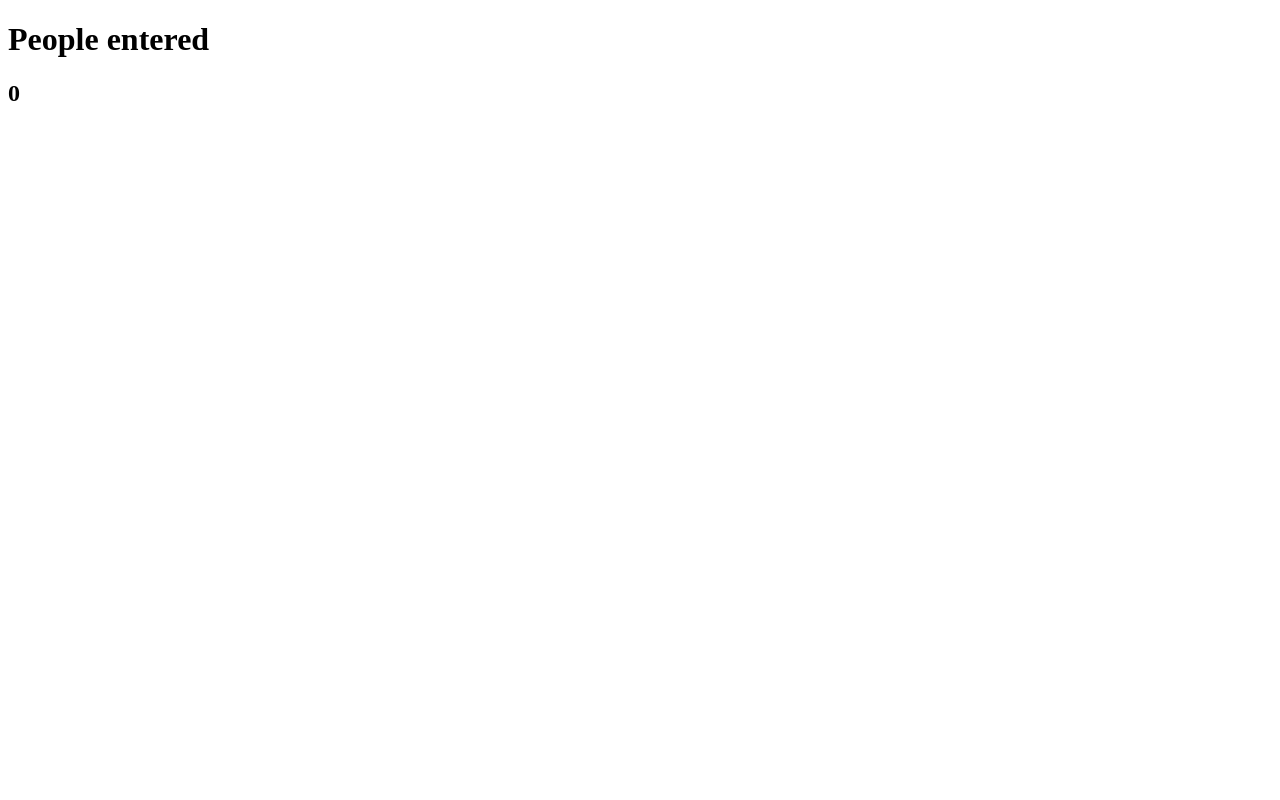
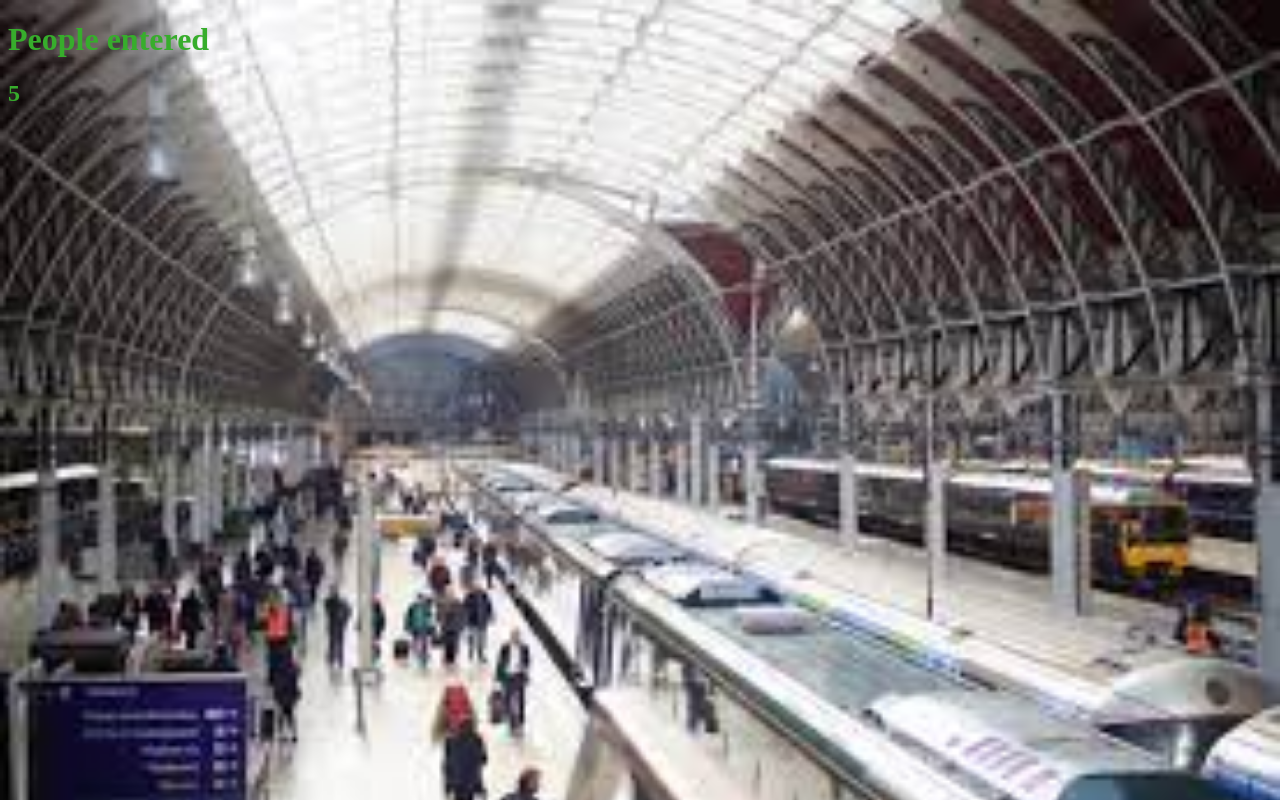
Before and after one commit to RomanNazzetta/Passangers-Count, a plain HTML site: page index.html in a window 1280 px wide. Drawn offline with Linux system fonts and the light colour scheme.

Commit message:
index js setup

```diff
--- a/css/index.css
+++ b/css/index.css
@@ -1,3 +1,5 @@
 body{
-
+    background-image: url(/imagenes/trainstation.jfif);
+    background-size: cover;
+    color: rgb(55, 173, 44);
 }
--- a/index.html
+++ b/index.html
@@ -9,7 +9,7 @@
 </head>
 <body>
     <h1>People entered</h1>
-    <h2 id="conut-el">0</h2>
-    <script></script>
+    <h2 id="count-el">0</h2>
+    <script src="index.js"></script>
 </body>
 </html>
--- /dev/null
+++ b/index.js
@@ -0,0 +1 @@
+document.getElementById("count-el").innerText = 5
```
Also changed, not shown: imagenes/3934.jpg (added), imagenes/descarga.jfif (added), imagenes/trainstation.jfif (renamed from trainstation.jfif).
